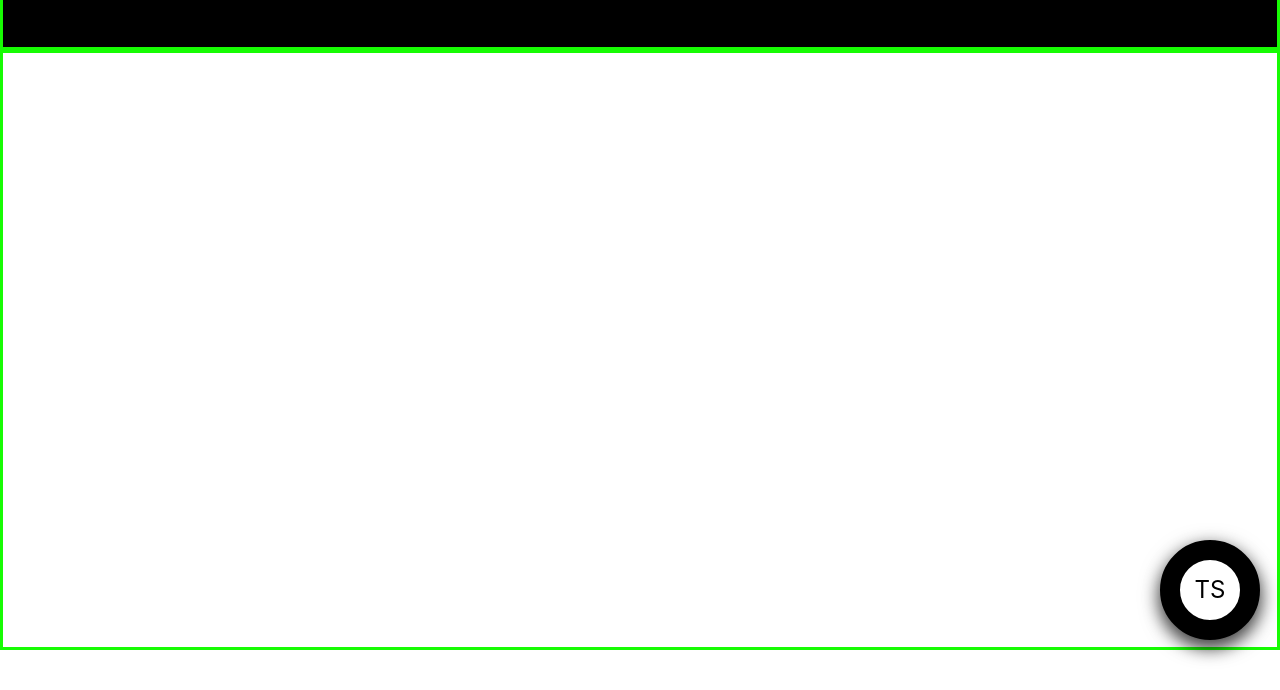
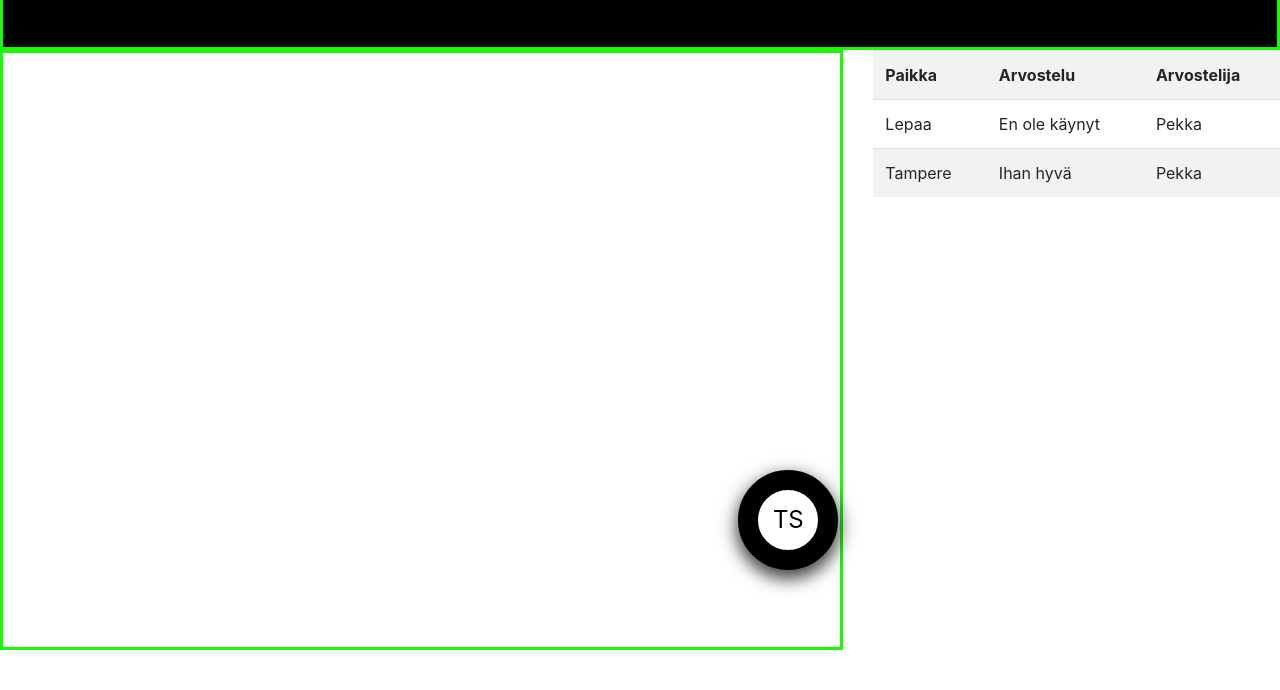
Before and after one commit to pekka1234/keskiviikon_kartat_full_stack, a website: page public/index.html in a window 1280 px wide. Shown: the part 110-800 px from the top of the page. Drawn offline with nearby package versions, Linux system fonts and the light colour scheme.

Commit message:
KARtta juttu toimii

```diff
--- a/public/css/kartat.css
+++ b/public/css/kartat.css
@@ -15,8 +15,9 @@
 }
 .jh6{
   position: absolute;
+  background-color: black;
 top:50px;
-  right: 0px;
+  right: 1500px;
 }
 
 #kartta{
@@ -34,7 +35,7 @@ top:50px;
   border-radius: 50px;
   border-width: 20px;
   position: absolute;
-  bottom: 50px;
+  bottom: 80px;
   right: 20px;
   font-size: 24px;
   box-shadow: 0 8px 16px 0 rgba(0,0,0,0.5), 0 6px 20px 0 rgba(0,0,0,0.5);
--- a/public/index.html
+++ b/public/index.html
@@ -35,7 +35,9 @@
   <div class="otsikkoalue">
       <h1 class="otsikkoteksti">PekkaMaps</h1>
   </div>
+<div class="row">
 
+  <div class="col-sm-8">
   <div class="kartta_nappi_yhdistelma">
       <div id="kartta"></div>
       <!--<button class="tallenna_nappi" type="button" name="button">Tallenna sijainti</button>-->
@@ -52,12 +54,43 @@
       <div class="form-group">
           <label for="arvostelu">Arvostelu:</label>
           <input type="text" class="form-control" id="arvostelu">
+
+      </div>
+
+      <div class="form-group">
+          <label for="arvostelu">Arvostelija:</label>
+          <input type="text" class="form-control" id="arvostelija">
           <button onclick="kirjoita_kartalle()" type="button" class="ok_nappi">OK</button>
       </div>
       <!--<button type="button" class="ok_nappi">OK</button>-->
     </form>
   </div>
+  </div>
+    <div class="col-sm-4">
+      <table class="table table-striped">
+        <tbody>
+          <tr>
+            <th>Paikka</th>
+              <th>Arvostelu</th>
+              <th>Arvostelija</th>
+
+          </tr>
+          <tr>
+            <td>Lepaa</td>
+            <td>En ole käynyt</td>
+            <td>Pekka</td>
+          </tr>
+          <tr>
+            <td>Tampere</td>
+            <td>Ihan hyvä</td>
+            <td>Pekka</td>
+          </tr>
+        </tbody>
+      </table>
+  </div>
 
 
+
+</div>
   </body>
 </html>
```
